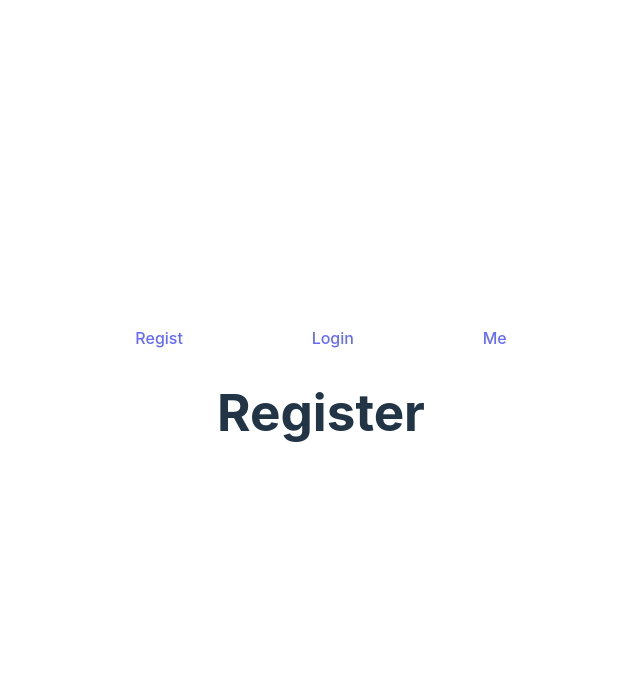
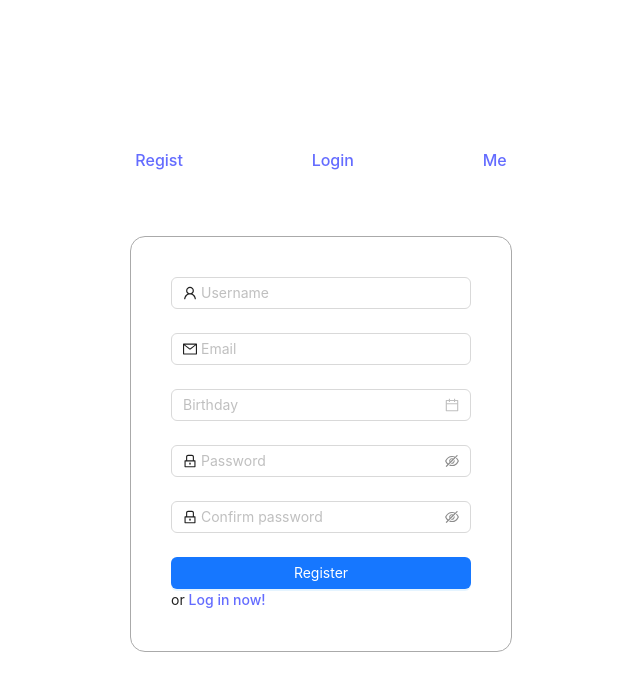
Before and after one commit to qiisqwww/Demo-website, a React (Vite) app in the folder client/: page /registration in a window 1280 px wide. Shown: the top 690 px of the page, without its empty margins (319-959 px from the left). Built offline with nearby package versions, Linux system fonts and the light colour scheme.

Commit message:
feat: registration and login forms

```diff
--- a/client/package.json
+++ b/client/package.json
@@ -10,6 +10,7 @@
     "preview": "vite preview"
   },
   "dependencies": {
+    "@ant-design/icons": "^5.5.1",
     "antd": "^5.21.6",
     "react": "^18.3.1",
     "react-dom": "^18.3.1",
--- /dev/null
+++ b/client/src/pages/Form.module.css
@@ -0,0 +1,21 @@
+.modal {
+	margin: auto;
+	background-color: #fff;
+	border-radius: 15px;
+	border: 1px #aaa solid;
+	padding: 40px;
+	width: 300px;
+	display: flex;
+	justify-content: center;
+	align-items: center;
+}
+
+.button {
+	margin: 0;
+}
+
+.title {
+	margin-bottom: 10px;
+	font-size: 30px;
+	color: #fff;
+}
--- a/client/src/pages/Login/Login.tsx
+++ b/client/src/pages/Login/Login.tsx
@@ -1,9 +1,51 @@
 import React from 'react'
+import { Button, Form, Input } from 'antd';
+import { LockOutlined, UserOutlined } from '@ant-design/icons';
+import { Link } from 'react-router-dom';
+import styles from "../Form.module.css"
+
+
+interface IFormValues {
+	username: string
+	password: string
+}
 
 export default function Login() {
+	const onSubmit = (values:IFormValues) => {
+		console.log(values)
+	}
+
 	return (
-		<div>
-			<h1>Login</h1>
-		</div>
+		<>
+			<h1 className={styles.title}>Log in</h1>
+			<div className={styles.modal}>
+				<Form
+					name="login"
+					initialValues={{ remember: true }}
+					style={{ width: 400 }}
+					onFinish={onSubmit}
+				>
+					<Form.Item
+						name="username"
+						rules={[{ required: true, message: 'Please input your Username!' }]}
+					>
+						<Input prefix={<UserOutlined />} placeholder="Username" />
+					</Form.Item>
+					<Form.Item
+						name="password"
+						rules={[{ required: true, message: 'Please input your Password!' }]}
+					>
+						<Input prefix={<LockOutlined />} type="password" placeholder="Password" />
+					</Form.Item>
+
+					<Form.Item className={styles.button}>
+						<Button block type="primary" htmlType="submit">
+							Log in
+						</Button>
+						or <Link to="/registration">Register now!</Link>
+					</Form.Item>
+				</Form>
+			</div>
+		</>
 	)
 }
--- a/client/src/pages/Register/Register.tsx
+++ b/client/src/pages/Register/Register.tsx
@@ -1,9 +1,101 @@
 import React from 'react'
+import { Button, DatePicker, Form, Input } from 'antd';
+import { LockOutlined, MailOutlined, UserOutlined } from '@ant-design/icons';
+import { Link } from 'react-router-dom';
+import dayjs from 'dayjs';
+import styles from "../Form.module.css"
+
+interface IFormValues {
+	username: string
+	password: string
+	email: string
+	date: dayjs.Dayjs
+}
 
 export default function Register() {
+  const onSubmit = (values:IFormValues) => {
+		console.log(values)
+		console.log(values.date.format("DD.MM.YYYY"))
+	}
+
 	return (
-		<div>
-			<h1>Register</h1>
-		</div>
+		<>
+			<h1 className={styles.title}>Registration</h1>
+			<div className={styles.modal}>
+				<Form
+					name="login"
+					initialValues={{ remember: true }}
+					style={{ width: 400 }}
+					onFinish={onSubmit}
+				>
+					<Form.Item
+						name="username"
+						rules={[{ required: true, message: 'Please input your Username!' }]}
+					>
+						<Input prefix={<UserOutlined />} placeholder="Username" />
+					</Form.Item>
+
+					<Form.Item
+						name="email"
+						rules={[
+							{
+								required: true,
+								message: 'Please input your Email!' },
+							{
+								type: 'email',
+								message: 'The input is not valid Email!',
+							},
+						]}
+					>
+						<Input prefix={<MailOutlined />} placeholder="Email" />
+					</Form.Item>
+
+					<Form.Item
+						name="date"
+						hasFeedback
+						rules={[{ required: true, message: 'Please input your birth!' }]}
+					>
+						<DatePicker style={{width:"100%"}} placeholder="Birthday" format={"DD/MM/YY"}/>
+					</Form.Item>
+
+					<Form.Item
+						name="password"
+						hasFeedback
+						rules={[{ required: true, message: 'Please input your Password!' }]}
+					>
+						<Input.Password prefix={<LockOutlined />} type="password" placeholder="Password" />
+					</Form.Item>
+
+					<Form.Item
+						name="confirm"
+						dependencies={['password']}
+						hasFeedback
+						rules={[
+							{
+								required: true,
+								message: 'Please confirm your password!',
+							},
+							({ getFieldValue }) => ({
+								validator(_, value) {
+									if (!value || getFieldValue('password') === value) {
+										return Promise.resolve();
+									}
+									return Promise.reject(new Error('The new password that you entered do not match!'));
+								},
+							}),
+						]}
+					>
+						<Input.Password prefix={<LockOutlined />} type="password" placeholder="Confirm password" />
+					</Form.Item>
+
+					<Form.Item className={styles.button}>
+						<Button block type="primary" htmlType="submit">
+							Register
+						</Button>
+						or <Link to="/login">Log in now!</Link>
+					</Form.Item>
+				</Form>
+			</div>
+		</>
 	)
 }
```
Also changed, not shown: 1 other file (tests, documents, lock files or other folders).
